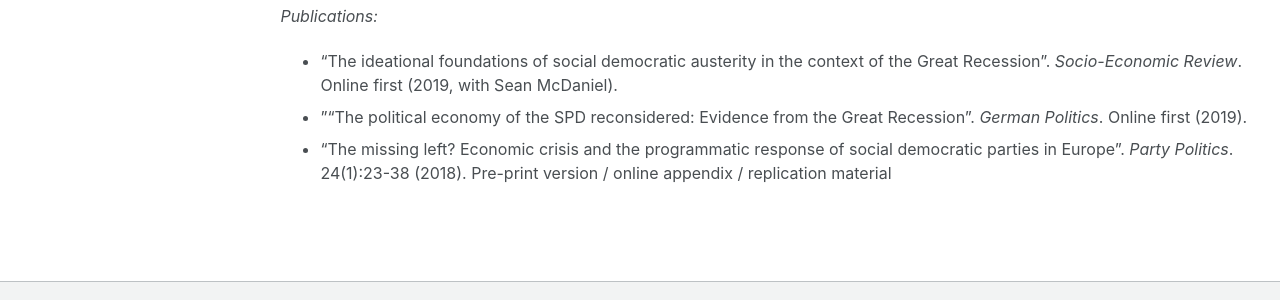
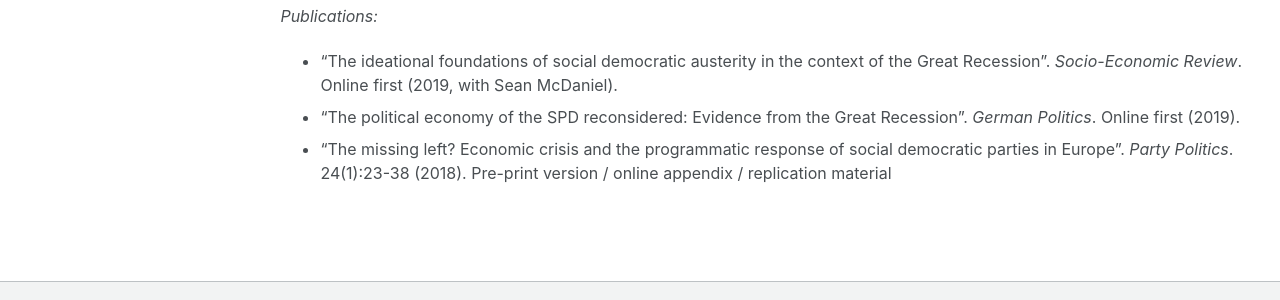
Before and after one commit to bjoernbremer/bjoernbremer.github.io, a Jekyll site: the page built from _projects/austerity_left.md, in a window 1280 px wide and 1071 px high. Shown: the part 709-1009 px from the top of the window. Built offline with Jekyll 4.4.1, drawn with Linux system fonts in a browser that asks for light colours; some web fonts are replaced.

Commit message:
update website

```diff
--- a/_projects/austerity_left.md
+++ b/_projects/austerity_left.md
@@ -12,6 +12,6 @@
 *Publications:*
 
 * "[The ideational foundations of social democratic austerity in the context of the Great Recession](https://academic.oup.com/ser/advance-article-abstract/doi/10.1093/ser/mwz001/5320344)". *Socio-Economic Review*. Online first (2019, with Sean McDaniel).
-*  "["The political economy of the SPD reconsidered: Evidence from the Great Recession](https://www.tandfonline.com/doi/abs/10.1080/09644008.2018.1555817?journalCode=fgrp20)". *German Politics*. Online first (2019).
+*  "[The political economy of the SPD reconsidered: Evidence from the Great Recession](https://www.tandfonline.com/doi/abs/10.1080/09644008.2018.1555817?journalCode=fgrp20)". *German Politics*. Online first (2019).
 * "[The missing left? Economic crisis and the programmatic response of social democratic parties in Europe](http://journals.sagepub.com/doi/abs/10.1177/1354068817740745)". *Party Politics*. 24(1):23-38 (2018).
 [Pre-print version]({{ site.url }}/files/publications/Bremer_MissingLeft_12_2017.pdf) / [online appendix]({{ site.url }}/files/publications/Bremer_MissingLeft_appendix_12_2017.pdf) / [replication material](https://dataverse.harvard.edu/dataset.xhtml?persistentId=doi:10.7910/DVN/LBO6KC)
```
